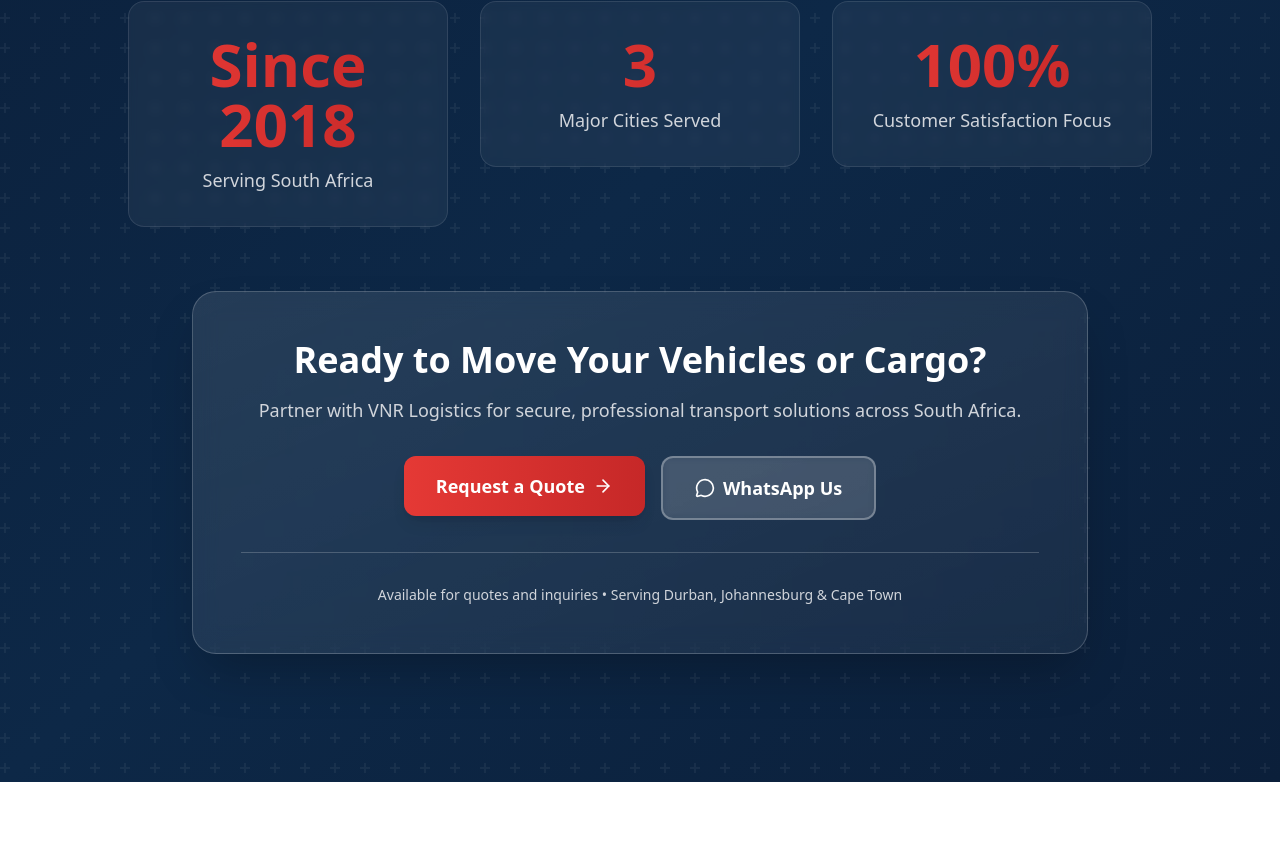
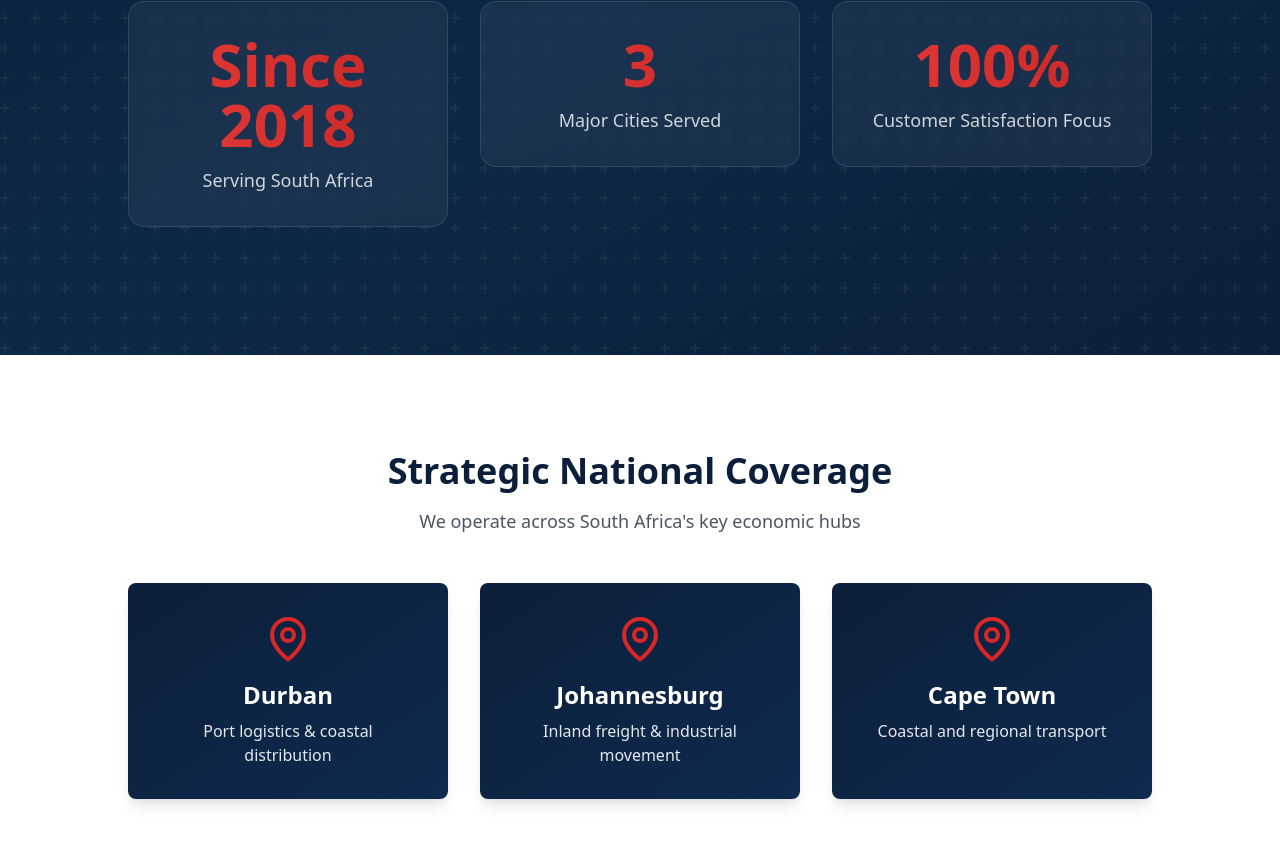
Before and after one commit to SA-Telecoms00/VNR-Logistics, a Next.js app: page / in a window 1280 px wide. Shown: the part 3738-4583 px from the top of the page. Built offline with nearby package versions, Linux system fonts and the light colour scheme.

Commit message:
Remove CTA section from WhyChooseSection - keep only stats display

```diff
--- a/components/WhyChooseSection.tsx
+++ b/components/WhyChooseSection.tsx
@@ -1,8 +1,6 @@
 "use client";
 
 import { motion } from "framer-motion";
-import Link from "next/link";
-import { ArrowRight, MessageCircle } from "lucide-react";
 
 export default function WhyChooseSection() {
   return (
@@ -44,7 +42,7 @@
         </motion.div>
 
         {/* Stats Grid */}
-        <div className="grid grid-cols-1 md:grid-cols-3 gap-8 mb-16 max-w-5xl mx-auto">
+        <div className="grid grid-cols-1 md:grid-cols-3 gap-8 max-w-5xl mx-auto">
           {[
             {
               stat: "Since 2018",
@@ -82,68 +80,6 @@
             </motion.div>
           ))}
         </div>
-
-        {/* CTA Section */}
-        <motion.div
-          className="max-w-4xl mx-auto"
-          initial={{ opacity: 0, y: 30 }}
-          whileInView={{ opacity: 1, y: 0 }}
-          viewport={{ once: true }}
-          transition={{ duration: 0.6, delay: 0.5 }}
-        >
-          <div className="bg-gradient-to-br from-white/10 to-white/5 backdrop-blur-md border border-white/20 rounded-3xl p-8 md:p-12 shadow-2xl">
-            <div className="text-center mb-8">
-              <h3 className="text-3xl md:text-4xl font-bold mb-4">
-                Ready to Move Your Vehicles or Cargo?
-              </h3>
-              <p className="text-lg text-gray-300">
-                Partner with VNR Logistics for secure, professional transport solutions across South Africa.
-              </p>
-            </div>
-
-            {/* CTA Buttons */}
-            <div className="flex flex-col sm:flex-row gap-4 justify-center">
-              <Link href="/quote">
-                <motion.button
-                  whileHover={{ scale: 1.03, y: -2 }}
-                  whileTap={{ scale: 0.98 }}
-                  className="group w-full sm:w-auto px-8 py-4 bg-gradient-to-r from-[#E53935] to-[#C62828] text-white font-bold text-lg rounded-xl shadow-lg hover:shadow-2xl transition-all duration-300 flex items-center justify-center gap-2"
-                >
-                  Request a Quote
-                  <ArrowRight className="h-5 w-5 group-hover:translate-x-1 transition-transform duration-300" />
-                </motion.button>
-              </Link>
-
-              <a
-                href="https://wa.me/27729065816"
-                target="_blank"
-                rel="noopener noreferrer"
-              >
-                <motion.button
-                  whileHover={{ scale: 1.03, y: -2 }}
-                  whileTap={{ scale: 0.98 }}
-                  className="w-full sm:w-auto px-8 py-4 bg-white/10 backdrop-blur-sm border-2 border-white/30 text-white font-bold text-lg rounded-xl hover:bg-white/20 transition-all duration-300 flex items-center justify-center gap-2"
-                >
-                  <MessageCircle className="h-5 w-5" />
-                  WhatsApp Us
-                </motion.button>
-              </a>
-            </div>
-
-            {/* Contact Info */}
-            <motion.div
-              className="mt-8 pt-8 border-t border-white/20 text-center"
-              initial={{ opacity: 0 }}
-              whileInView={{ opacity: 1 }}
-              viewport={{ once: true }}
-              transition={{ duration: 0.5, delay: 0.7 }}
-            >
-              <p className="text-gray-300 text-sm">
-                Available for quotes and inquiries • Serving Durban, Johannesburg & Cape Town
-              </p>
-            </motion.div>
-          </div>
-        </motion.div>
       </div>
     </section>
   );
```
